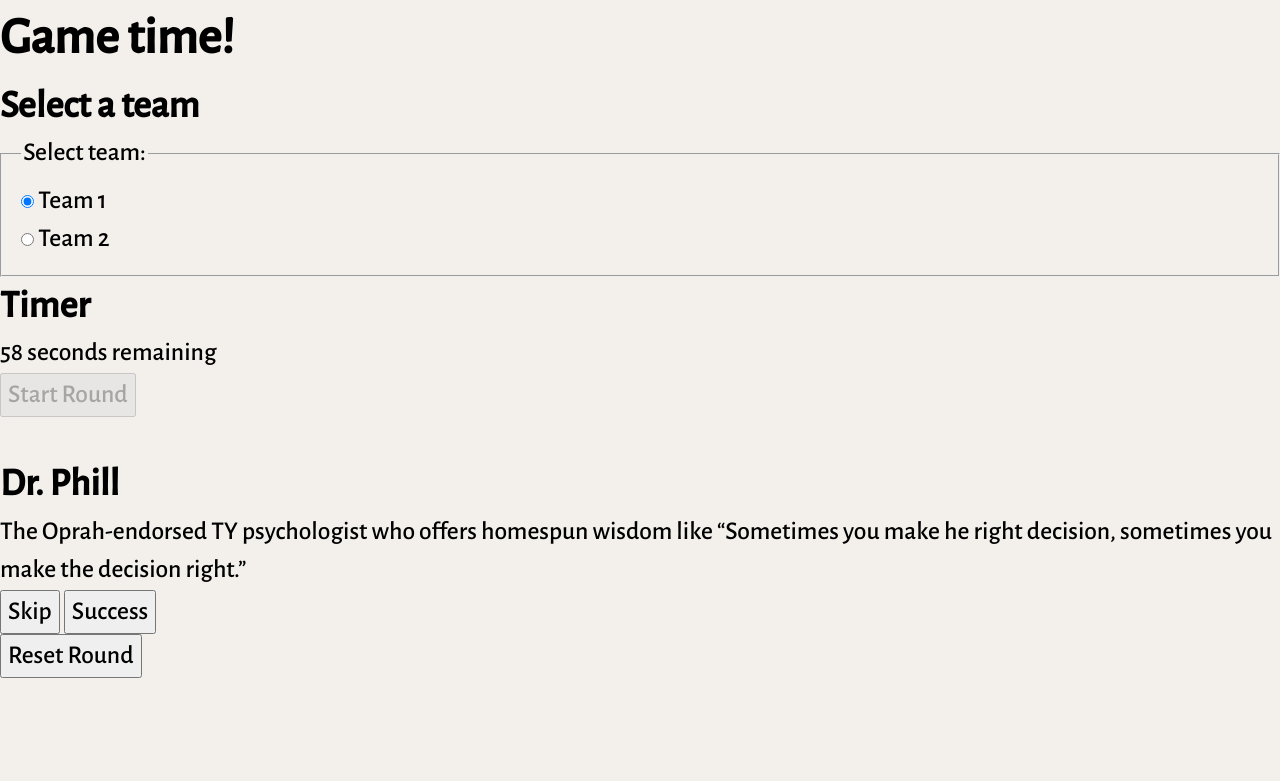
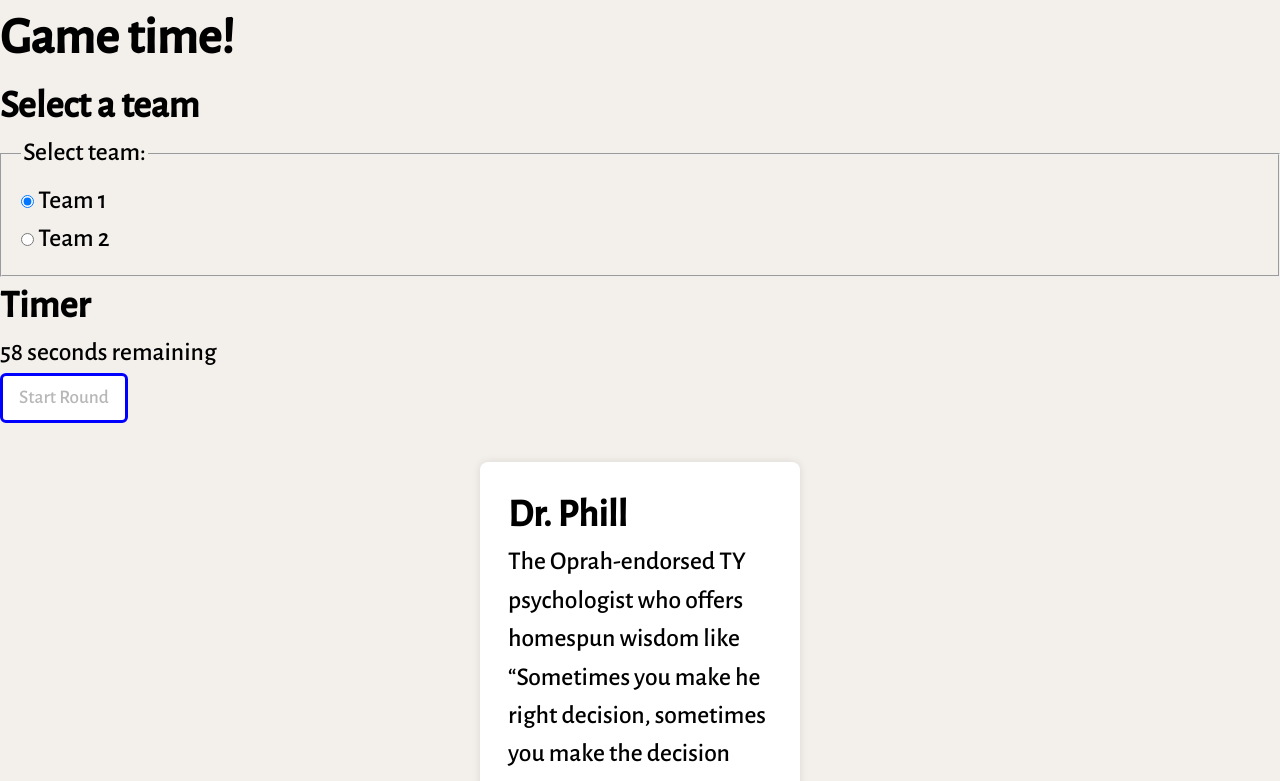
Before and after one commit to smwoll/mgame, a website built with Parcel: page src/index.html in a window 1280 px wide. Both pictures are taken after a click on the button "Start Round". Shown: the top 781 px of the page. Built offline with nearby package versions, Linux system fonts and the light colour scheme.

Commit message:
base styles

```diff
--- a/src/index.html
+++ b/src/index.html
@@ -79,12 +79,14 @@
                             Description
                         </p>
                     </div>
+                    <div class="cardbox-buttons">
                         <button class="skip">
                             Skip
                         </button>
                         <button class="success">
                             Success
                         </button>
+                    </div>
                 </section>
 
                 <section class="reset">
--- a/src/style.css
+++ b/src/style.css
@@ -94,11 +94,52 @@
   opacity: 0;
   transition: 300ms;
   visibility: hidden;
+  width: 100%;
+  display: grid;
+  place-items: center;
+}
+
+.cardbox .card {
+  width: clamp(200px, 25vw, 400px);
+  aspect-ratio: 2/1;
+  height: auto;
+  padding: 24px 28px;
+  border-radius: 8px;
+  background-color: #fff;
+  box-shadow: 0 0 8px rgba(0, 0, 0, 0.1);
 }
 
 .cardbox--reveal {
   opacity: 1;
   visibility: visible;
+}
+
+.cardbox-buttons {
+  margin-top: 24px;
+  margin-bottom: 24px;
+  display: flex;
+  flex-wrap: wrap;
+  gap: 16px;
+}
+
+button {
+  padding: 8px 16px;
+  border-radius: 6px;
+  background-color: #fff;
+  border: 3px solid blue;
+  font-size: 1.2rem;
+  font-weight: 400;
+  cursor: pointer;
+  transition: 300ms;
+  min-width: 8ch;
+}
+
+button.success {
+border-color: green;
+}
+
+button.skip {
+  border-color: orange;
 }
 
 .time-over-message {
```
Lines whose indentation alone changed are shown as unchanged.
